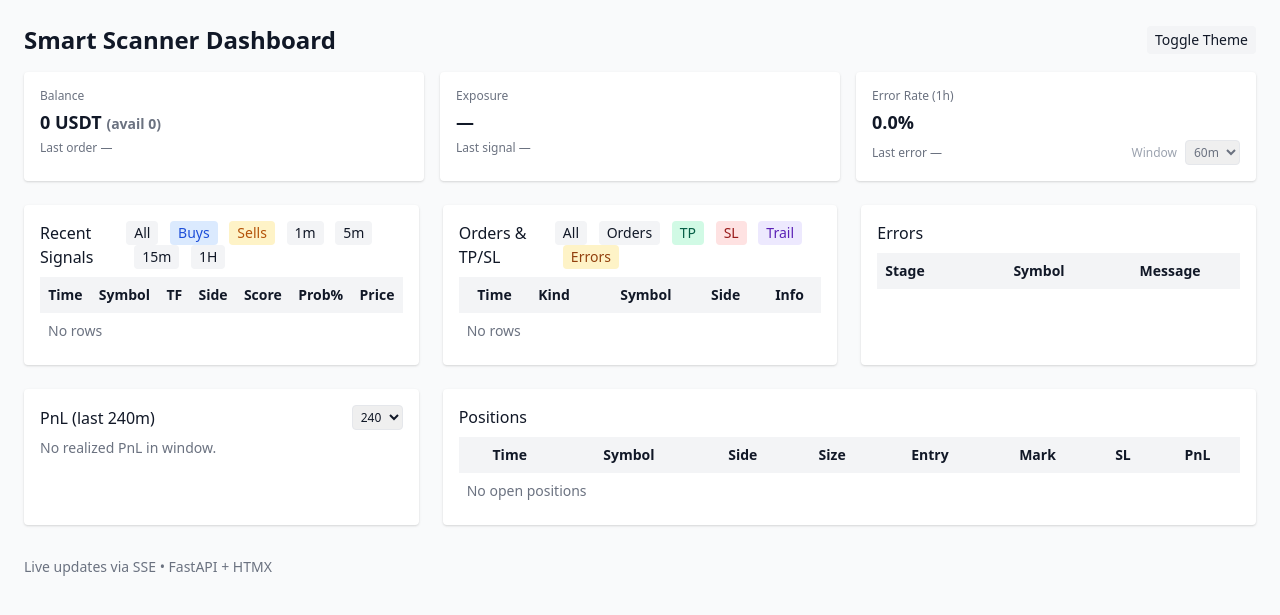
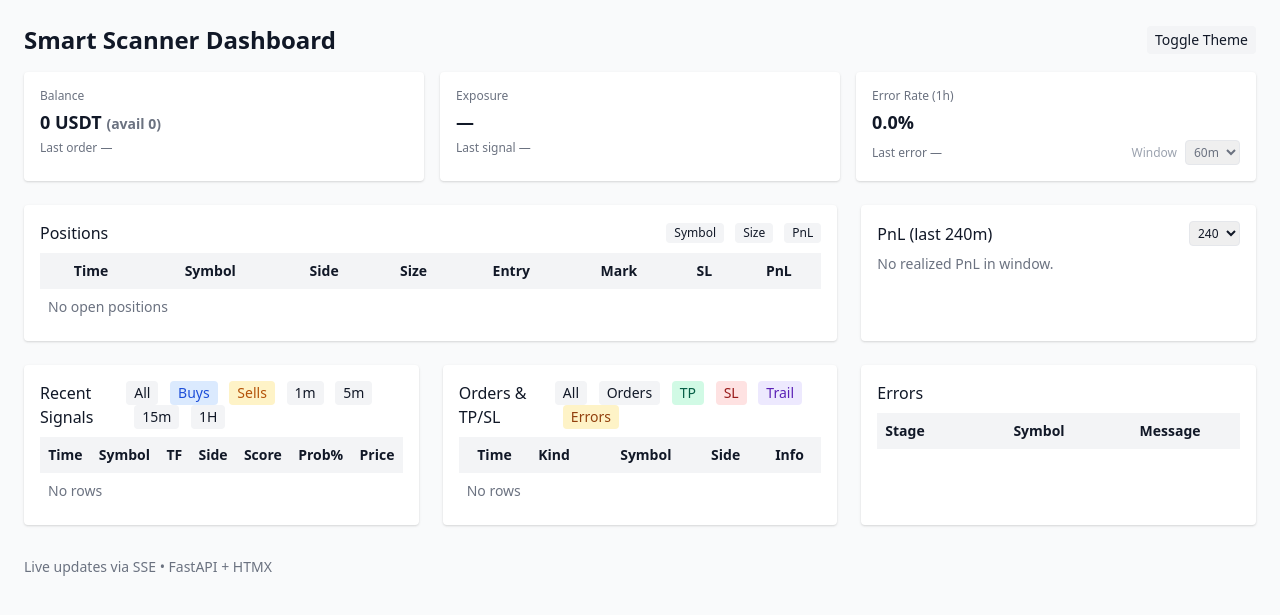
Before and after one commit to guthriekenosha/smart_scanner, a FastAPI app: page / in a window 1280 px wide. Shown: the top 615 px of the page. Run offline with FastAPI, Linux system fonts and the light colour scheme; lists and menus that the app fills with data are empty; some libraries are stand-ins or nearby versions.

Commit message:
Dashboard layout: move Positions + PnL above Orders/Errors; add clickable header sorting with persistence; minor JS helpers

```diff
--- a/dashboard/app.py
+++ b/dashboard/app.py
@@ -416,7 +416,7 @@ async def partial_summary(request: Request, mins: int = 60):
     return templates.TemplateResponse("_summary.html", {"request": request, "summary": _compute_summary(mins)})
 
 
-def _filter_signals(side: str = "all", tf: str = "all", limit: int = 50) -> List[Dict[str, Any]]:
+def _filter_signals(side: str = "all", tf: str = "all", limit: int = 50, sort: str = "ts", direction: str = "desc") -> List[Dict[str, Any]]:
     rows = list(signals)[-200:]
     out = []
     side = side.lower()
@@ -428,16 +428,34 @@ def _filter_signals(side: str = "all", tf: str = "all", limit: int = 50) -> List
             out.append(ev)
         if len(out) >= limit:
             break
-    return list(reversed(out))
+    key = sort.lower()
+    reverse = (str(direction or "desc").lower() != "asc")
+    def _k(e: Dict[str, Any]):
+        try:
+            if key == "symbol": return str(e.get("symbol") or "")
+            if key == "tf" or key == "timeframe": return str(e.get("timeframe") or "")
+            if key == "side": return str(e.get("side") or "")
+            if key == "score": return float(e.get("score") or 0.0)
+            if key == "prob": return float(e.get("prob") or 0.0)
+            if key == "price": return float(e.get("price") or 0.0)
+            # default ts
+            return float(e.get("ts") or 0.0)
+        except Exception:
+            return 0
+    try:
+        out.sort(key=_k, reverse=reverse)
+    except Exception:
+        pass
+    return out
 
 
 @app.get("/partials/signals", response_class=HTMLResponse)
-async def partial_signals(request: Request, side: str = "all", tf: str = "all", limit: int = 50):
-    rows = _filter_signals(side, tf, limit)
+async def partial_signals(request: Request, side: str = "all", tf: str = "all", limit: int = 50, sort: str = "ts", dir: str = "desc"):
+    rows = _filter_signals(side, tf, limit, sort, dir)
     return templates.TemplateResponse("_signals_tbody.html", {"request": request, "signals": rows})
 
 
-def _filter_orders(kind: str = "all", limit: int = 50) -> List[Dict[str, Any]]:
+def _filter_orders(kind: str = "all", limit: int = 50, sort: str = "ts", direction: str = "desc") -> List[Dict[str, Any]]:
     rows = list(orders)[-300:]
     out: List[Dict[str, Any]] = []
     k = kind.lower()
@@ -455,12 +473,26 @@ def _filter_orders(kind: str = "all", limit: int = 50) -> List[Dict[str, Any]]:
             out.append(ev)
         if len(out) >= limit:
             break
-    return list(reversed(out))
+    key = sort.lower()
+    reverse = (str(direction or "desc").lower() != "asc")
+    def _k(e: Dict[str, Any]):
+        try:
+            if key == "symbol": return str(e.get("symbol") or e.get("instId") or "")
+            if key == "side": return str(e.get("side") or "")
+            if key == "kind": return str(e.get("kind") or "")
+            return float(e.get("ts") or 0.0)
+        except Exception:
+            return 0
+    try:
+        out.sort(key=_k, reverse=reverse)
+    except Exception:
+        pass
+    return out
 
 
 @app.get("/partials/orders", response_class=HTMLResponse)
-async def partial_orders(request: Request, kind: str = "all", limit: int = 50):
-    rows = _filter_orders(kind, limit)
+async def partial_orders(request: Request, kind: str = "all", limit: int = 50, sort: str = "ts", dir: str = "desc"):
+    rows = _filter_orders(kind, limit, sort, dir)
     return templates.TemplateResponse("_orders_tbody.html", {"request": request, "orders": rows})
 
 
@@ -498,8 +530,25 @@ def _positions_list() -> List[Dict[str, Any]]:
 
 
 @app.get("/partials/positions", response_class=HTMLResponse)
-async def partial_positions(request: Request):
+async def partial_positions(request: Request, sort: str = "symbol", dir: str = "asc"):
     rows = _positions_list()
+    key = sort.lower()
+    reverse = (str(dir or "asc").lower() != "asc")
+    def _k(e: Dict[str, Any]):
+        try:
+            if key == "symbol": return str(e.get("symbol") or "")
+            if key == "side": return str(e.get("side") or "")
+            if key == "size": return float(e.get("size") or 0.0)
+            if key == "entry": return float(e.get("entry") or 0.0)
+            if key == "mark": return float(e.get("mark") or 0.0)
+            if key == "pnl": return float(e.get("pnl_u") or 0.0)
+            return float(e.get("ts") or 0.0)
+        except Exception:
+            return 0
+    try:
+        rows.sort(key=_k, reverse=reverse)
+    except Exception:
+        pass
     return templates.TemplateResponse("_positions.html", {"request": request, "positions": rows})
 
 
--- a/dashboard/templates/base.html
+++ b/dashboard/templates/base.html
@@ -42,13 +42,45 @@
       }
       function setSigFilter(side, tf){ if(side!==null) localStorage.setItem('sig_side', side); if(tf!==null) localStorage.setItem('sig_tf', tf); }
       function setOrderFilter(kind){ localStorage.setItem('ord_kind', kind); }
+      function nextDir(prefix, col){
+        const sKey = prefix + '_sort';
+        const dKey = prefix + '_dir';
+        const prevS = localStorage.getItem(sKey);
+        const prevD = localStorage.getItem(dKey) || 'desc';
+        const dir = (prevS === col && prevD === 'desc') ? 'asc' : 'desc';
+        localStorage.setItem(sKey, col);
+        localStorage.setItem(dKey, dir);
+        return dir;
+      }
+      function applySignalsSort(col){
+        const side = localStorage.getItem('sig_side') || 'all';
+        const tf = localStorage.getItem('sig_tf') || 'all';
+        const dir = nextDir('sig', col);
+        window.htmx.ajax('GET', `/partials/signals?side=${side}&tf=${tf}&sort=${col}&dir=${dir}`, {target:'#signals', swap:'outerHTML'});
+      }
+      function applyOrdersSort(col){
+        const kind = localStorage.getItem('ord_kind') || 'all';
+        const dir = nextDir('ord', col);
+        window.htmx.ajax('GET', `/partials/orders?kind=${kind}&sort=${col}&dir=${dir}`, {target:'#orders', swap:'outerHTML'});
+      }
+      function applyPosSort(col){
+        const dir = nextDir('pos', col);
+        window.htmx.ajax('GET', `/partials/positions?sort=${col}&dir=${dir}`, {target:'#positions', swap:'outerHTML'});
+      }
       function applySavedFilters(){
         if (window.htmx){
           const side = localStorage.getItem('sig_side') || 'all';
           const tf = localStorage.getItem('sig_tf') || 'all';
-          window.htmx.ajax('GET', `/partials/signals?side=${side}&tf=${tf}`, {target:'#signals', swap:'outerHTML'});
+          const sSort = localStorage.getItem('sig_sort') || 'ts';
+          const sDir = localStorage.getItem('sig_dir') || 'desc';
+          window.htmx.ajax('GET', `/partials/signals?side=${side}&tf=${tf}&sort=${sSort}&dir=${sDir}`, {target:'#signals', swap:'outerHTML'});
           const kind = localStorage.getItem('ord_kind') || 'all';
-          window.htmx.ajax('GET', `/partials/orders?kind=${kind}`, {target:'#orders', swap:'outerHTML'});
+          const oSort = localStorage.getItem('ord_sort') || 'ts';
+          const oDir = localStorage.getItem('ord_dir') || 'desc';
+          window.htmx.ajax('GET', `/partials/orders?kind=${kind}&sort=${oSort}&dir=${oDir}`, {target:'#orders', swap:'outerHTML'});
+          const pSort = localStorage.getItem('pos_sort') || 'symbol';
+          const pDir = localStorage.getItem('pos_dir') || 'asc';
+          window.htmx.ajax('GET', `/partials/positions?sort=${pSort}&dir=${pDir}`, {target:'#positions', swap:'outerHTML'});
         }
       }
       document.addEventListener('DOMContentLoaded', function(){ setTimeout(applySavedFilters, 50); });
--- a/dashboard/templates/index.html
+++ b/dashboard/templates/index.html
@@ -6,6 +6,31 @@
   </div>
 
 <div class="grid grid-cols-1 lg:grid-cols-3 gap-6 mt-6">
+  <div class="bg-white rounded shadow p-4 lg:col-span-2">
+    <div class="flex items-center justify-between mb-2">
+      <h2 class="font-medium">Positions</h2>
+      <div class="space-x-2 text-xs">
+        <button class="px-2 py-0.5 bg-gray-100 rounded" onclick="applyPosSort('symbol')">Symbol</button>
+        <button class="px-2 py-0.5 bg-gray-100 rounded" onclick="applyPosSort('size')">Size</button>
+        <button class="px-2 py-0.5 bg-gray-100 rounded" onclick="applyPosSort('pnl')">PnL</button>
+      </div>
+    </div>
+    <div id="positions" hx-get="/partials/positions" hx-trigger="load, every 5s" hx-swap="outerHTML"></div>
+  </div>
+
+  <div class="bg-white rounded shadow p-4 lg:col-span-1">
+    <div class="flex items-center justify-between mb-2">
+      <h2 class="font-medium">PnL (last <span id="pnl_window_label">240</span>m)</h2>
+      <select class="border rounded px-1 py-0.5 text-xs" hx-get="/partials/pnl" hx-target="#pnl" hx-swap="outerHTML" onchange="document.getElementById('pnl_window_label').innerText=this.value">
+        <option value="60">60</option>
+        <option value="120">120</option>
+        <option value="240" selected>240</option>
+        <option value="480">480</option>
+      </select>
+    </div>
+    <div id="pnl" hx-get="/partials/pnl?mins=240" hx-trigger="load, every 10s" hx-swap="outerHTML"></div>
+  </div>
+
   <div class="bg-white rounded shadow p-4">
     <div class="flex items-center justify-between mb-2">
       <h2 class="font-medium">Recent Signals</h2>
@@ -23,13 +48,13 @@
       <table class="min-w-full text-sm">
         <thead class="bg-gray-100 sticky top-0">
           <tr>
-            <th class="p-2">Time</th>
-            <th class="p-2 text-left">Symbol</th>
-            <th class="p-2">TF</th>
-            <th class="p-2">Side</th>
-            <th class="p-2">Score</th>
-            <th class="p-2">Prob%</th>
-            <th class="p-2">Price</th>
+            <th class="p-2 cursor-pointer" onclick="applySignalsSort('ts')">Time</th>
+            <th class="p-2 text-left cursor-pointer" onclick="applySignalsSort('symbol')">Symbol</th>
+            <th class="p-2 cursor-pointer" onclick="applySignalsSort('tf')">TF</th>
+            <th class="p-2 cursor-pointer" onclick="applySignalsSort('side')">Side</th>
+            <th class="p-2 cursor-pointer" onclick="applySignalsSort('score')">Score</th>
+            <th class="p-2 cursor-pointer" onclick="applySignalsSort('prob')">Prob%</th>
+            <th class="p-2 cursor-pointer" onclick="applySignalsSort('price')">Price</th>
           </tr>
         </thead>
         <tbody id="signals"
@@ -58,10 +83,10 @@
       <table class="min-w-full text-sm">
         <thead class="bg-gray-100 sticky top-0">
           <tr>
-            <th class="p-2">Time</th>
-            <th class="p-2 text-left">Kind</th>
-            <th class="p-2">Symbol</th>
-            <th class="p-2">Side</th>
+            <th class="p-2 cursor-pointer" onclick="applyOrdersSort('ts')">Time</th>
+            <th class="p-2 text-left cursor-pointer" onclick="applyOrdersSort('kind')">Kind</th>
+            <th class="p-2 cursor-pointer" onclick="applyOrdersSort('symbol')">Symbol</th>
+            <th class="p-2 cursor-pointer" onclick="applyOrdersSort('side')">Side</th>
             <th class="p-2">Info</th>
           </tr>
         </thead>
@@ -96,24 +121,5 @@
     </div>
   </div>
 
-  <div class="bg-white rounded shadow p-4 lg:col-span-1">
-    <div class="flex items-center justify-between mb-2">
-      <h2 class="font-medium">PnL (last <span id="pnl_window_label">240</span>m)</h2>
-      <select class="border rounded px-1 py-0.5 text-xs" hx-get="/partials/pnl" hx-target="#pnl" hx-swap="outerHTML" onchange="document.getElementById('pnl_window_label').innerText=this.value">
-        <option value="60">60</option>
-        <option value="120">120</option>
-        <option value="240" selected>240</option>
-        <option value="480">480</option>
-      </select>
-    </div>
-    <div id="pnl" hx-get="/partials/pnl?mins=240" hx-trigger="load, every 10s" hx-swap="outerHTML"></div>
-  </div>
-
-  <div class="bg-white rounded shadow p-4 lg:col-span-2">
-    <div class="flex items-center justify-between mb-2">
-      <h2 class="font-medium">Positions</h2>
-    </div>
-    <div id="positions" hx-get="/partials/positions" hx-trigger="load, every 5s" hx-swap="outerHTML"></div>
-  </div>
 </div>
 {% endblock %}
```
